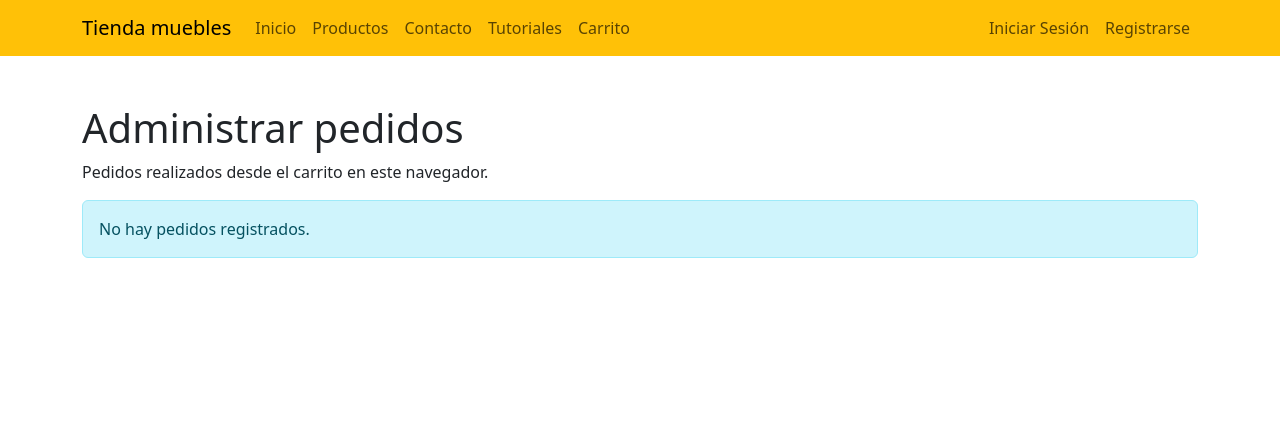
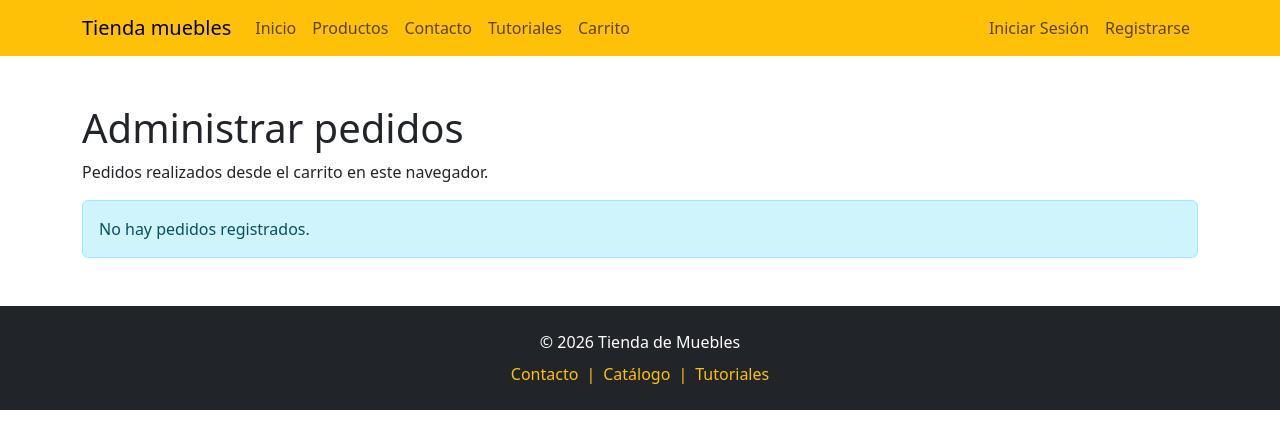
Before and after one commit to Martin1095/proyecto_muebles_react, a React (Vite) app: page /Admin in a window 1280 px wide. Shown: the top 448 px of the page. Built offline with nearby package versions, Linux system fonts and the light colour scheme.

Commit message:
arrego footer

```diff
--- a/src/App.jsx
+++ b/src/App.jsx
@@ -1,5 +1,6 @@
 import { Routes, Route } from 'react-router-dom';
 import NavBar from './components/organisms/Navbar';
+import Footer from './components/organisms/Footer';
 import Home from './pages/Home';
 import Products from './pages/Products';
 import ProductDetail from './pages/ProductDetail';
@@ -28,6 +29,7 @@ function App() {
         <Route path="/tutoriales/:id" element={<TutorialDetail />} />
         <Route path="/Admin" element={<Admin />} />
       </Routes>
+      <Footer />
     </>
   );
 }
--- /dev/null
+++ b/src/components/organisms/Footer.jsx
@@ -0,0 +1,30 @@
+import { Container } from 'react-bootstrap';
+import { Link } from 'react-router-dom';
+
+
+function Footer() {
+    return (
+    <footer className="bg-dark text-light py-4 mt-auto text-center">
+        <Container>
+
+        <p className="mb-2 text-white">© 2026 Tienda de Muebles</p>
+
+        <div className="d-flex justify-content-center align-items-center gap-2">
+            <Link to="/contact" className="text-warning text-decoration-none">
+                Contacto
+            </Link>
+            <span className="text-warning">|</span>
+            <Link to="/products" className="text-warning text-decoration-none">
+                Catálogo
+            </Link>
+            <span className="text-warning">|</span>
+            <Link to="/tutoriales" className="text-warning text-decoration-none">
+                Tutoriales
+            </Link>
+        </div>
+        </Container>
+    </footer>
+    );
+}
+
+export default Footer;
```
